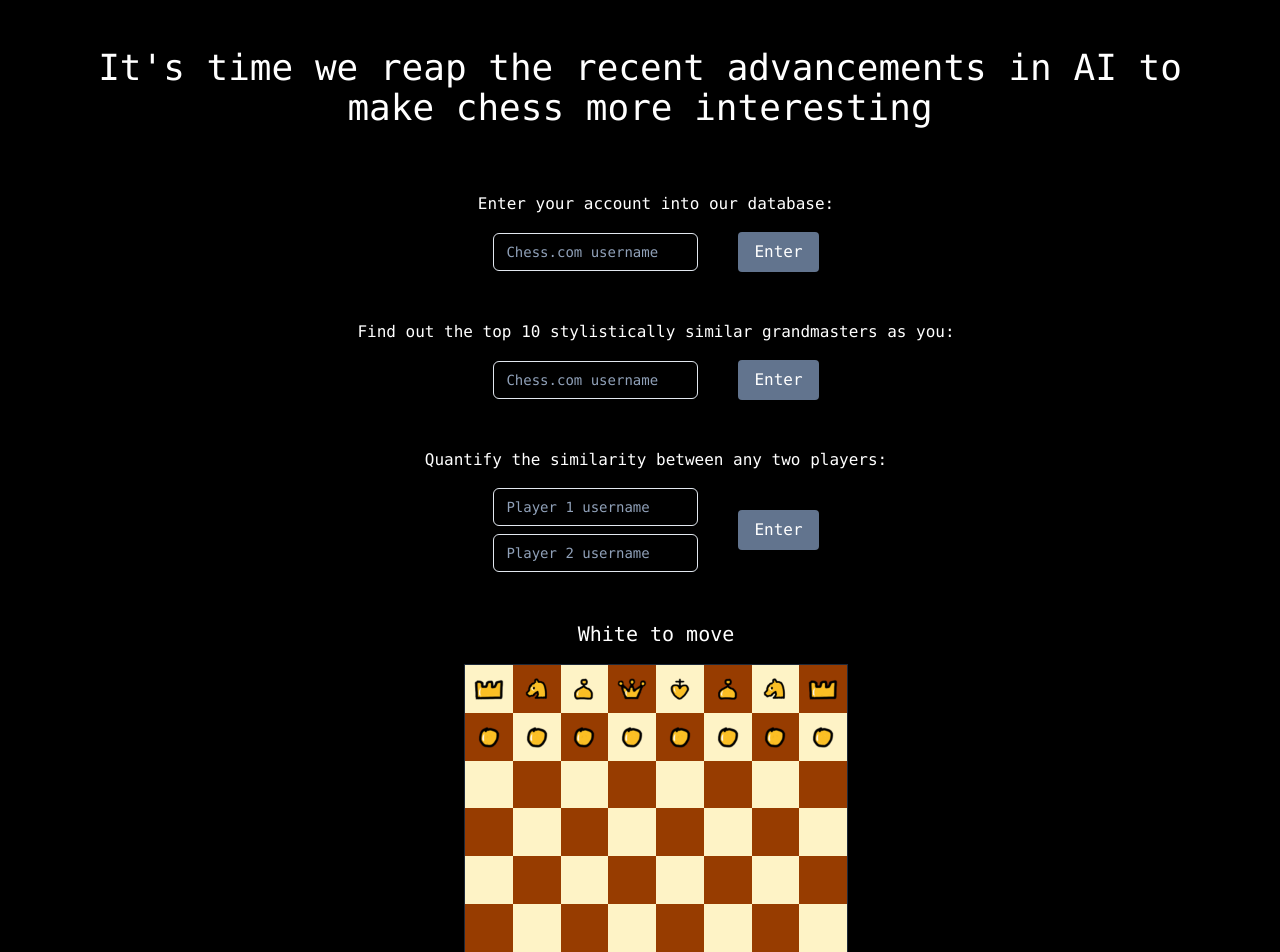
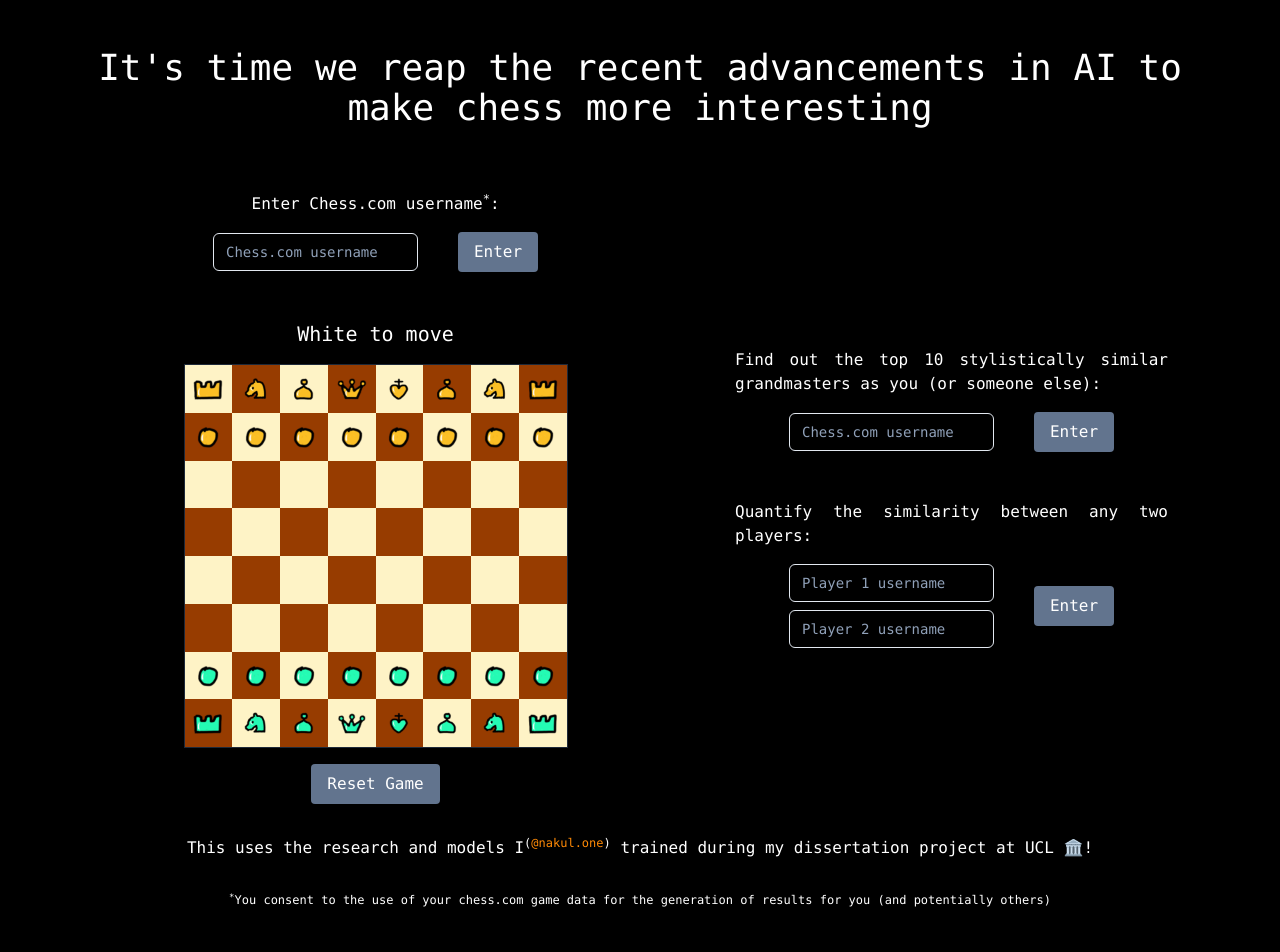
Before and after one commit to spitfire1970/chess_app_frontend, a Next.js app: page / in a window 1280 px wide. Shown: the top 952 px of the page. Built offline with nearby package versions, Linux system fonts and the light colour scheme.

Commit message:
move prediction

```diff
--- a/src/app/page.tsx
+++ b/src/app/page.tsx
@@ -36,7 +36,7 @@ const add_user = (e: React.FormEvent<HTMLFormElement>) => {
   if (!loading && username) {
     setMode('create')
     setLoading(true)
-    setCreation('creating...')
+    setCreation('creating player embedding...')
     const request_obj = {
     chess_username: username,
     platform: "chess.com",
@@ -86,28 +86,32 @@ const player_similarity = (e: React.FormEvent<HTMLFormElement>) => {
 };
 
 return (
-<div className = "min-h-screen bg-black p-4 text-white font-mono flex flex-col">
+<div className = "min-h-screen bg-black p-4 text-white font-mono md:text-justify text-center flex flex-col">
   <div className = "flex-grow">
     <h1 className="m-8 mb-16 text-2xl md:text-4xl text-center">
       It's time we reap the recent advancements in AI to make chess more interesting
     </h1>
-
+    <div className = "flex flex-col md:flex-row items-center justify-evenly sm:mr-24">
       <div className = "flex flex-col items-center gap-12 w-screen">
         <div className = "flex flex-col items-center">
-        <h2 className="mb-4">Enter your account into our database:</h2>
+          <h2 className="mb-4">Enter Chess.com username<sup>*</sup>:</h2>
           <MyForm f = {add_user}>
             <MyInput f = {setUsername} value = {username} placeholder = "Chess.com username"/>
           </MyForm>
           {
             mode === "create" &&
-          <div className = "text-green mt-2">
-              {creation}
+            <div className = "text-green mt-2 w-8/10">
+                {creation}. {!loading && <>Check out the {username}-styled bot below</>}
             </div>
           }
         </div>
-
+        <div>
+          <ChessBoard username = {username}/>
+        </div>
+      </div>
+      <div className = "flex flex-col gap-12 md:my-0 my-12 items-center">
         <div className = "flex flex-col items-center">
-        <h2 className="mb-4">Find out the top 10 stylistically similar grandmasters as you:</h2>
+          <h2 className="mb-4">Find out the top 10 stylistically similar grandmasters as you (or someone else):</h2>
           <MyForm f = {closest_gms}>
             <MyInput f = {setUsername_gm} value = {username_gm} placeholder = "Chess.com username"/>
           </MyForm>
@@ -119,12 +123,11 @@ return (
               <MyTable headings = {["Username", "Similarity"]} attribute_list = {["username", "similarity"]} entries = {gm_list}/>
             </div> :
             <div className = "text-red-500 mt-2">
-              Couldn't find you in our database!
+                Couldn't find this user in our database!
             </div>
             )
           }
       </div>
-
       <div className = "flex flex-col items-center">
         <h2 className="mb-4">Quantify the similarity between any two players:</h2>
         <MyForm f = {player_similarity}>
@@ -144,15 +147,18 @@ return (
           )
         }
         </div>
-      <div>
-        <ChessBoard />
       </div>
     </div>
   </div>
-  <footer className="text-l mb-4 mt-8 text-center">
+  <footer className="flex flex-col gap-8 mb-4 mt-8 text-center">
+    <div className="text-l">
     This uses the research and models I
     <sup className = "text-xs">(<a target="_blank" rel="noopener noreferrer" href="https://nakul.one"><text className="text-orange-400 hover:underline">@nakul.one</text></a>)</sup>
     &nbsp;trained during my dissertation project at UCL 🏛️!
+    </div>
+    <div className="text-xs">
+      <sup>*</sup>You consent to the use of your chess.com game data for the generation of results for you (and potentially others)
+    </div>
   </footer>
 </div>
 
--- a/src/components/chessboard.tsx
+++ b/src/components/chessboard.tsx
@@ -1,14 +1,19 @@
 import { useState, useEffect } from 'react';
 import { Chess, Square } from 'chess.js';
-import Image from 'next/image';
+import axios from 'axios';
 
 // Simple type for chess pieces
 type ChessPiece = {
   type: 'p' | 'n' | 'b' | 'r' | 'q' | 'k';
   color: 'w' | 'b';
 };
+const API = '/api/proxy'
+const axiosInstance = axios.create({
+  baseURL: API,
+  withCredentials: true,
+});
 
-export default function ChessBoard() {
+export default function ChessBoard({username}: {username: string}) {
   // Initialize chess.js instance
   const [game, setGame] = useState<Chess>(new Chess());
   const [board, setBoard] = useState<Array<Array<{square: string, piece: ChessPiece | null}>>>(getBoard());
@@ -52,14 +57,10 @@ export default function ChessBoard() {
   // Handle AI/computer move
   async function makeComputerMove() {
     try {
-      // Replace this with your actual agent function
       const agentMove = await getComputerMove(game.fen());
-
-      if (agentMove && agentMove.length >= 4) {
-        const from = agentMove.substring(0, 2) as Square;
-        const to = agentMove.substring(2, 4) as Square;
-
-        game.move({ from, to, promotion: 'q' });
+      console.log('agent move', agentMove)
+      if (agentMove) {
+        game.move(agentMove);
         updateGameState();
       }
     } catch (error) {
@@ -67,19 +68,25 @@ export default function ChessBoard() {
     }
   }
 
-  // Placeholder for the agent function
   async function getComputerMove(fen: string): Promise<string> {
-    // Replace this with your actual agent implementation
     return new Promise((resolve) => {
       setTimeout(() => {
-        // Just a placeholder - your agent function would go here
-        const moves = game.moves({ verbose: true });
-        if (moves.length > 0) {
-          const randomMove = moves[Math.floor(Math.random() * moves.length)];
-          resolve(`${randomMove.from}${randomMove.to}`);
-        } else {
-          resolve("");
-        }
+        const pgn = game.pgn()
+        console.log('pgn', pgn)
+        const request_obj = {
+        chess_username: username,
+        pgn_string: pgn,
+        color: 'black'
+    };
+    axiosInstance.post('/ai_move', request_obj)
+      .then(response => {
+        console.log('ai_move', response.data.ai_move)
+        resolve(response.data.ai_move)
+      })
+      .catch(error => {
+        console.log('user not found. resetting game')
+        resetGame("Please first enter a username above!")
+      })
       }, 500);
     });
   }
@@ -88,26 +95,28 @@ export default function ChessBoard() {
   async function makeMove(from: Square, to: Square) {
     try {
       // Try to make the move
-      const illegal = game.move({ from, to, promotion: 'q' });
+      game.move({ from, to, promotion: 'q' });
+
       updateGameState();
 
       // If game isn't over, make the computer move
       if (!game.isGameOver()) {
         await makeComputerMove();
       }
+      return true
     } catch (error) {
-      console.error("Invalid move:", error);
+        console.log('illegal move')
+        return false
     }
   }
 
   // Handle square click
-  const handleSquareClick = (squareStr: string) => {
+  async function handleSquareClick(squareStr: string) {
     if (!game.isGameOver()) {
       const square = squareStr as Square;
 
-      if (selectedSquare) {
-        // If a square is already selected, try to make a move
-        makeMove(selectedSquare as Square, square);
+      // If a square is already selected, try to make a move
+      if (selectedSquare && await makeMove(selectedSquare as Square, square)) {
         setSelectedSquare(null);
       } else {
         // If no square is selected, select it if it has a piece of current turn
@@ -128,12 +137,12 @@ export default function ChessBoard() {
   };
 
   // Reset the game
-  const resetGame = () => {
+  const resetGame = (message:string) => {
     const newGame = new Chess();
     setGame(newGame);
     setBoard(getBoard());
-    setStatus('White to move');
     setSelectedSquare(null);
+    setStatus(message);
   };
 
   // Update board when game changes
@@ -178,8 +187,8 @@ export default function ChessBoard() {
       </div>
 
       <button
-        onClick={resetGame}
-        className="mt-4 px-4 py-2 bg-blue-500 text-white rounded hover:bg-blue-600"
+        onClick={() => {resetGame("white to move")}}
+        className="mt-4 px-4 py-2 bg-slate-500 text-white rounded hover:bg-slate-700"
       >
         Reset Game
       </button>
```
Lines whose indentation alone changed are shown as unchanged.
